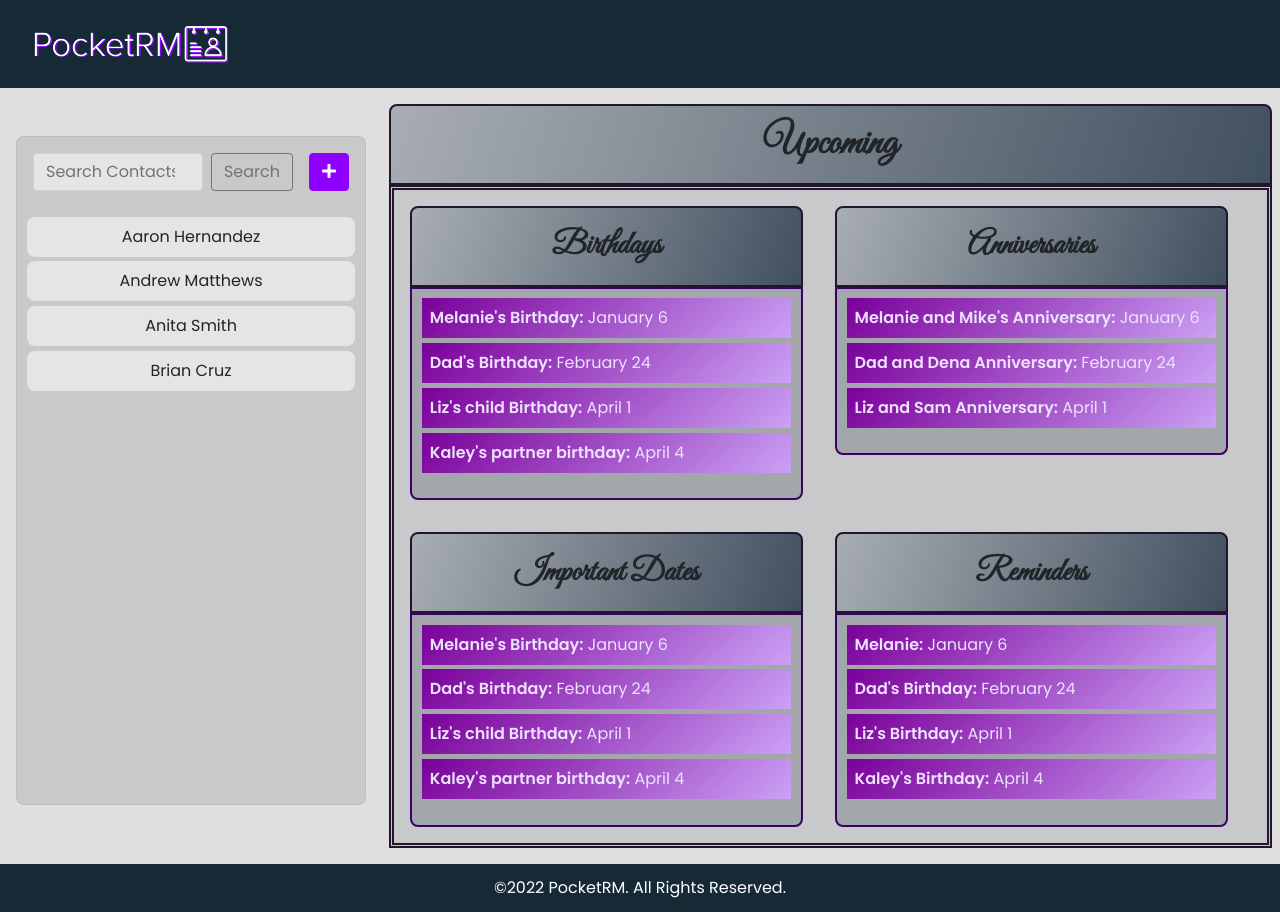
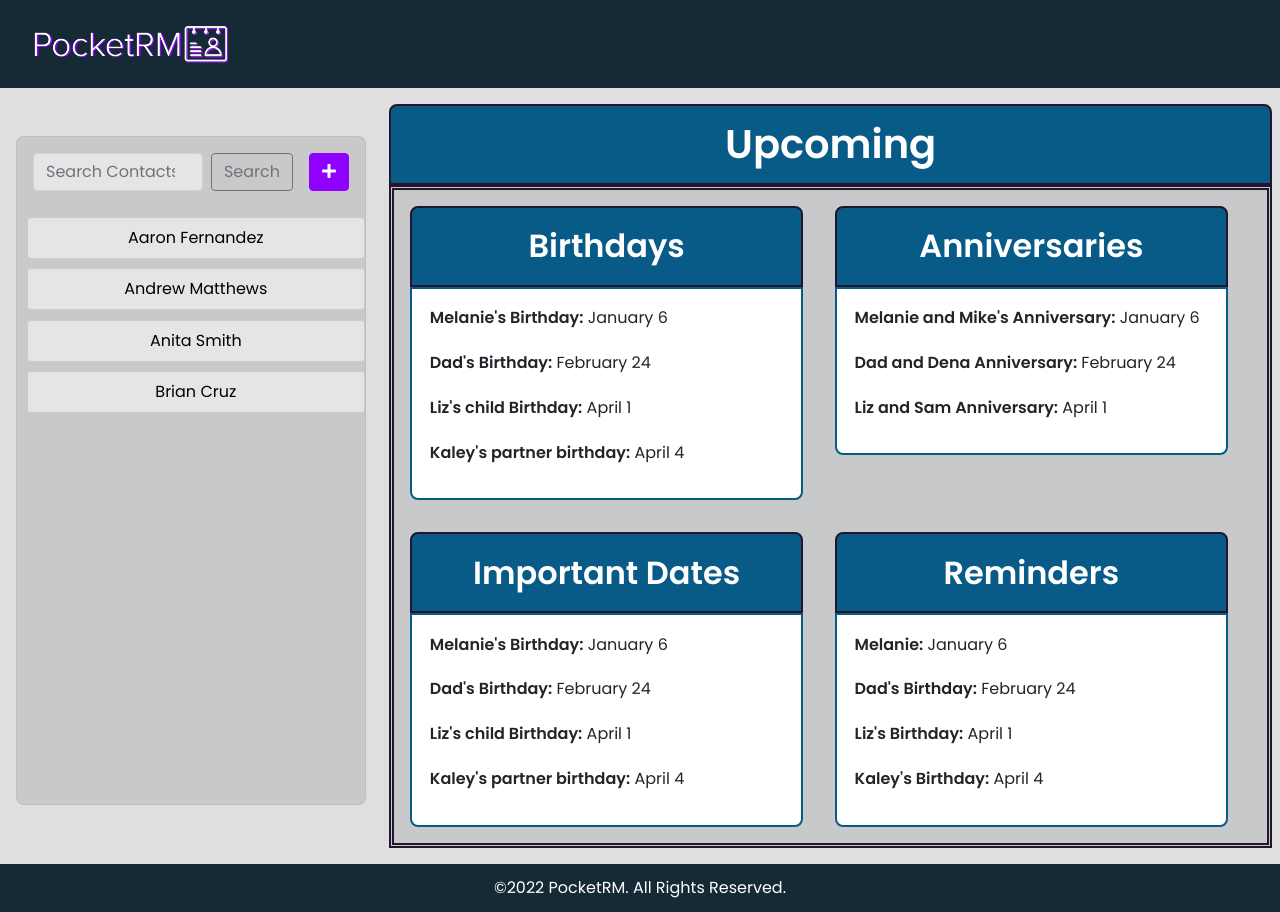
Before and after one commit to lindsayreiner/pocketRM, a React (Create React App) app in the folder client/: page /dashboard in a window 1280 px wide. Built offline with nearby package versions, Linux system fonts and the light colour scheme.

Commit message:
dashboard styling

```diff
--- a/client/src/components/Dashboard.js
+++ b/client/src/components/Dashboard.js
@@ -30,10 +30,10 @@ export default function Dashboard() {
                         </Form>
                         <div className="searchContactList">
                             <ul className="contactListUl">
-                                <li className="contactListLi"><Link className="profileLink" to="/profile:id">Aaron Hernandez</Link></li>
-                                <li className="contactListLi"><Link className="profileLink" to="/profile:id">Andrew Matthews</Link></li>
-                                <li className="contactListLi"><Link className="profileLink" to="/profile:id">Anita Smith</Link></li>
-                                <li className="contactListLi"><Link className="profileLink" to="/profile:id">Brian Cruz</Link></li>
+                                <li className="contactListLi"><Button className="profileBtn" to="/profileclassName">Aaron Fernandez</Button></li>
+                                <li className="contactListLi"><Button className="profileBtn" to="/profile:id">Andrew Matthews</Button></li>
+                                <li className="contactListLi"><Button className="profileBtn" to="/profile:id">Anita Smith</Button></li>
+                                <li className="contactListLi"><Button className="profileBtn" to="/profile:id">Brian Cruz</Button></li>
                             </ul>
                         </div>
                     </div>
--- a/client/src/styles/App.css
+++ b/client/src/styles/App.css
@@ -4,7 +4,7 @@
   --navbarBg: #152a35;
   --violet: #8f00ff;
   --main: #dfdfdf;
-  --darker: #390163;
+  --darker: #085b87;
 }
 
 /* --------------------*/
@@ -566,7 +566,6 @@ footer {
 .upcomingMain {
   font-size: 2.5rem;
   font-weight: bold;
-  font-family: "Great Vibes", cursive;
   padding-top: 2rem;
   width: 100%;
   text-align: center;
@@ -576,11 +575,8 @@ footer {
   padding: 0.9rem;
   margin-right: 1rem;
   margin-top: 1rem;
-  background: linear-gradient(
-    288deg,
-    rgb(65, 80, 95) 0%,
-    rgb(168, 173, 179) 100%
-  );
+  background-color: var(--darker);
+  color: white;
 }
 
 .reminderCont {
@@ -602,23 +598,19 @@ footer {
   font-size: 2em;
   text-align: center;
   font-weight: bold;
-  font-family: "Great Vibes", cursive;
   border: 2px solid #23162c;
   border-top-left-radius: 8px;
   border-top-right-radius: 8px;
   padding: 0.9rem;
-  background: linear-gradient(
-    288deg,
-    rgb(65, 80, 95) 0%,
-    rgb(168, 173, 179) 100%
-  );
+  background-color: var(--darker);
+  color: white;
 }
 
 .upcomingDiv {
   border: 2px solid var(--darker);
   border-bottom-left-radius: 8px;
   border-bottom-right-radius: 8px;
-  background-color: rgb(163, 166, 170);
+  background-color: white;
   overflow: scroll;
 }
 
@@ -632,7 +624,6 @@ footer {
 
 .upcomingUl {
   padding: 0.3rem;
-  color: rgb(238, 225, 255);
 }
 
 .contactListUl {
@@ -641,9 +632,6 @@ footer {
 
 .contactListLi {
   list-style: none;
-  padding: 0.5rem;
-  margin: 0.3rem;
-  background-color: rgb(230, 228, 228);
   text-align: center;
   border-radius: 8px;
 }
@@ -652,16 +640,23 @@ footer {
   list-style: none;
   padding: 0.5rem;
   margin: 0.3rem;
-  background: linear-gradient(
-    137deg,
-    rgb(122, 0, 153) 0%,
-    rgb(203, 161, 245) 100%
-  );
 }
 
-.profileLink:hover {
+.profileBtn {
+  background-color: rgb(230, 228, 228) !important;
+  color: black !important;
+  border: unset;
+  padding: 0.5rem;
+  margin: 0.3rem;
+  background-color: rgb(230, 228, 228);
+  width: 100%;
+  border: 1px solid rgb(179, 179, 179, 0.5);
+}
+
+.profileBtn:hover {
   font-weight: bold;
   color: inherit;
+  border: 1px gray solid;
 }
 
 /* --------------------*/
```
